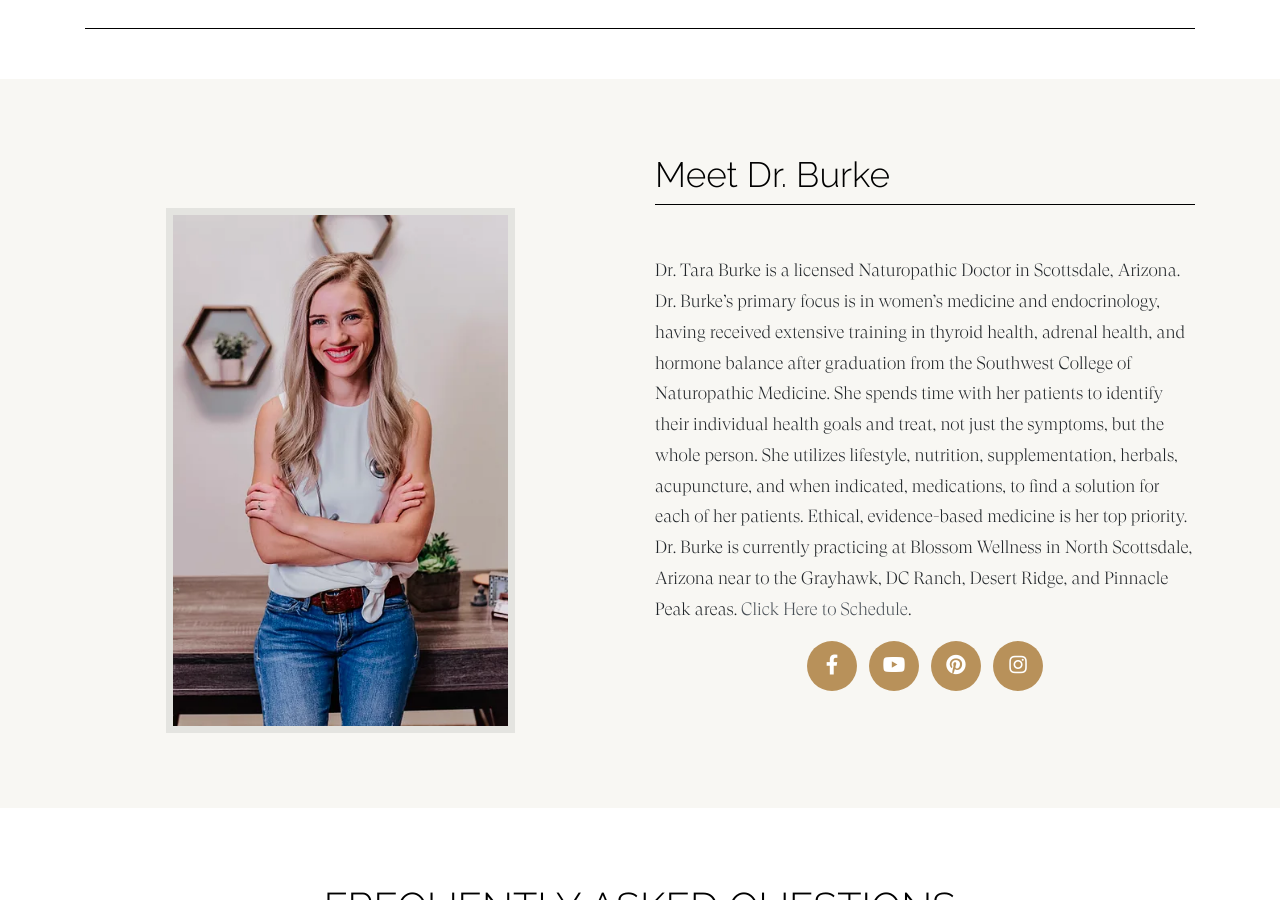
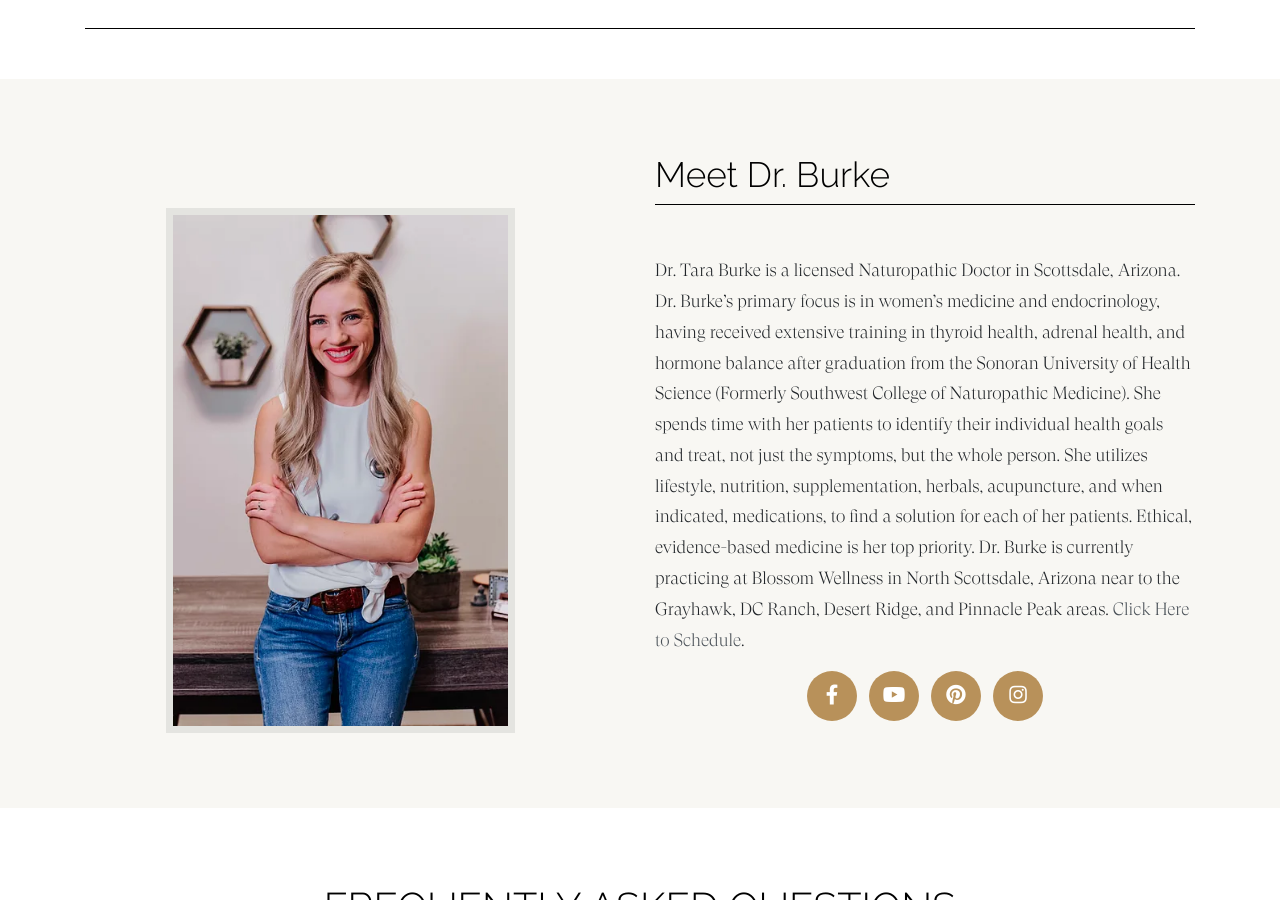
Before and after one commit to kburke8/drtaraburke, a Jekyll site: the page built from index.md, in a window 1280 px wide and 900 px high, scrolled down 2155 px. Built offline with Jekyll 4.4.1, drawn with Linux system fonts in a browser that asks for light colours; nearby versions of some CDN libraries; library files that are not in the unit come from our copies; a script that is not in the unit is left out.

Commit message:
update SCNM

```diff
--- a/_data/sitetext.yml
+++ b/_data/sitetext.yml
@@ -39,7 +39,7 @@
 team:
     title: "Meet Dr. Burke"
     #text: "Licensed Naturopathic Doctor"
-    subtext:  Dr. Tara Burke is a licensed Naturopathic Doctor in Scottsdale, Arizona. Dr. Burke’s primary focus is in women’s medicine and endocrinology, having received extensive training in thyroid health, adrenal health, and hormone balance after graduation from the Southwest College of Naturopathic Medicine. She spends time with her patients to identify their individual health goals and treat, not just the symptoms, but the whole person. She utilizes lifestyle, nutrition, supplementation, herbals, acupuncture, and when indicated, medications, to find a solution for each of her patients. Ethical, evidence-based medicine is her top priority. Dr. Burke is currently practicing at Blossom Wellness in North Scottsdale, Arizona near to the Grayhawk, DC Ranch, Desert Ridge, and Pinnacle Peak areas. [Click Here to Schedule](https://drtaraburke.com/book).
+    subtext:  Dr. Tara Burke is a licensed Naturopathic Doctor in Scottsdale, Arizona. Dr. Burke’s primary focus is in women’s medicine and endocrinology, having received extensive training in thyroid health, adrenal health, and hormone balance after graduation from the Sonoran University of Health Science (Formerly Southwest College of Naturopathic Medicine). She spends time with her patients to identify their individual health goals and treat, not just the symptoms, but the whole person. She utilizes lifestyle, nutrition, supplementation, herbals, acupuncture, and when indicated, medications, to find a solution for each of her patients. Ethical, evidence-based medicine is her top priority. Dr. Burke is currently practicing at Blossom Wellness in North Scottsdale, Arizona near to the Grayhawk, DC Ranch, Desert Ridge, and Pinnacle Peak areas. [Click Here to Schedule](https://drtaraburke.com/book).
     section: about
     people:
       - name: "Meet Dr. Burke"
```
